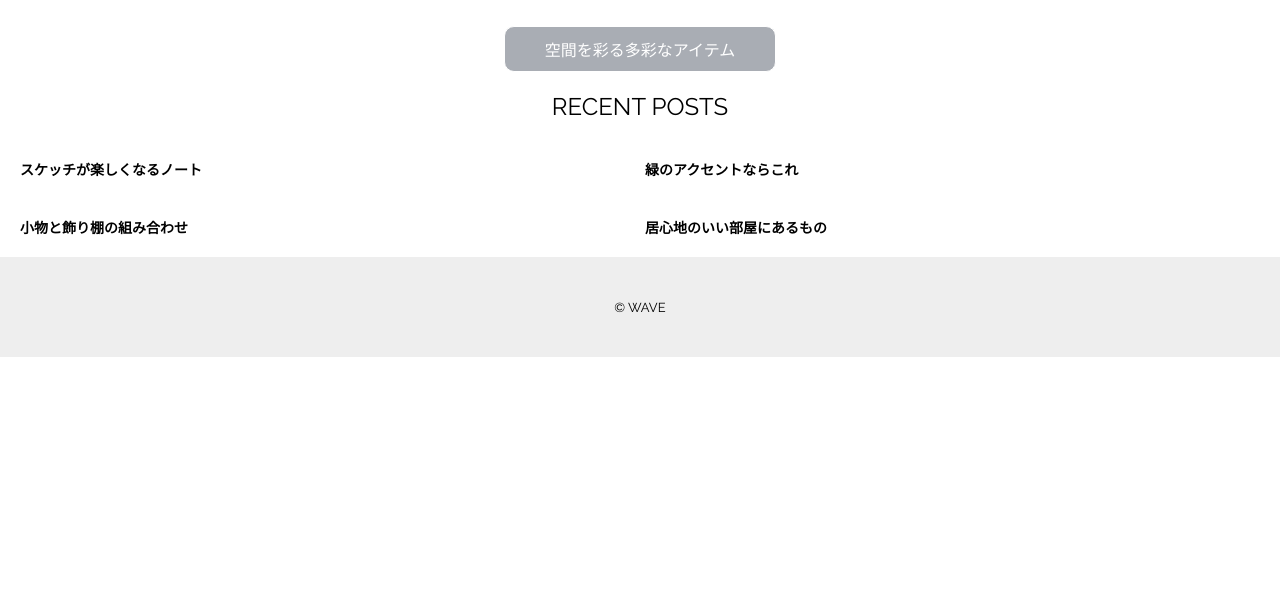
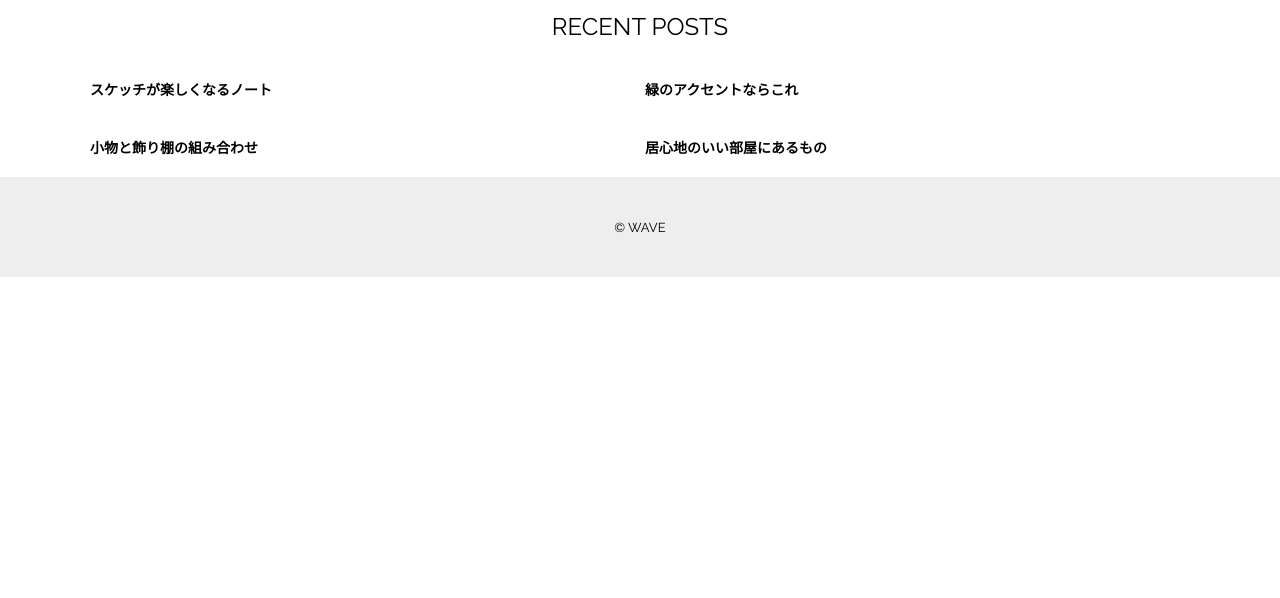
Before and after one commit to furukawakimikazu/cssGridExam, a plain HTML site: page index.html in a window 1280 px wide. Shown: the part 202-800 px from the top of the page. Drawn offline with Linux system fonts and the light colour scheme.

Commit message:
resonsive pc grid

```diff
--- a/style.css
+++ b/style.css
@@ -165,3 +165,17 @@ body::after {
   grid-row: foot;
   z-index: -1;
 }
+
+
+/* PC版：ページ全体の設定 */
+body {
+  grid-template-columns:
+            0.2fr repeat(6, 1fr) 0.2fr;
+  grid-column-gap: 5%;
+  column-gap: 5%;
+  grid-template-rows:
+            [head] 100px
+            [title sub] auto
+            [recent] auto
+            [foot] 100px;
+}
```
